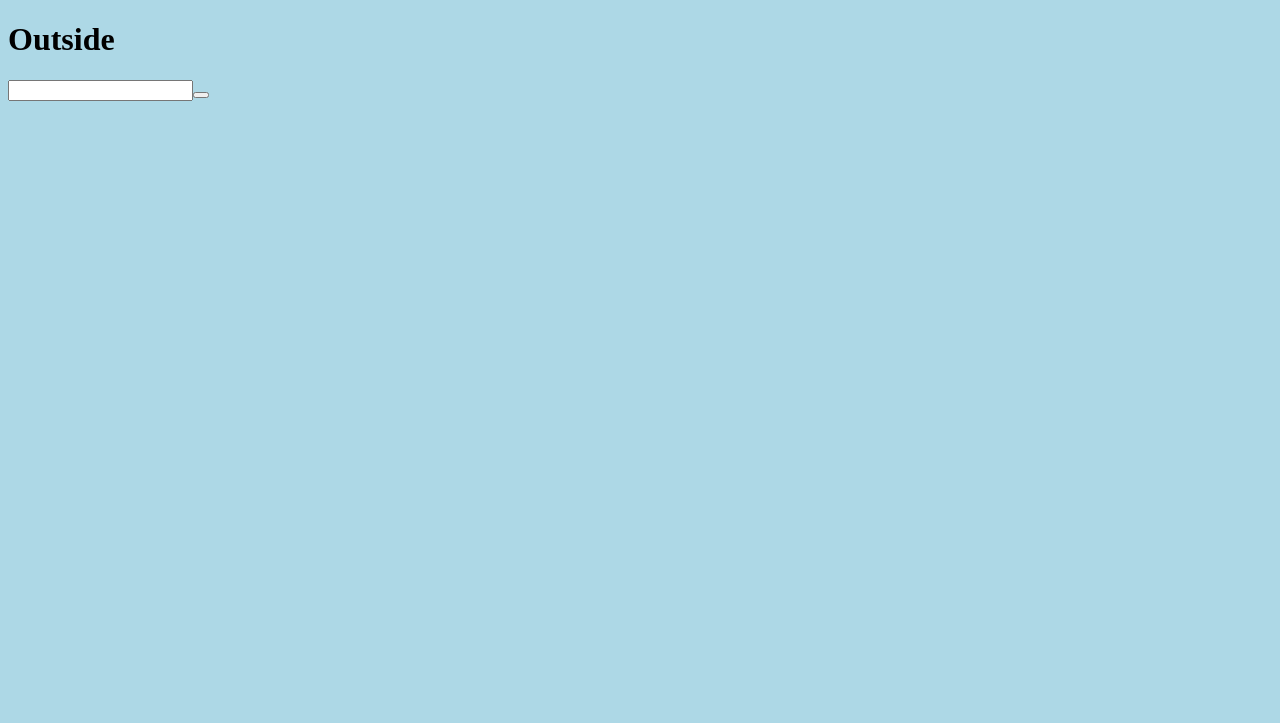
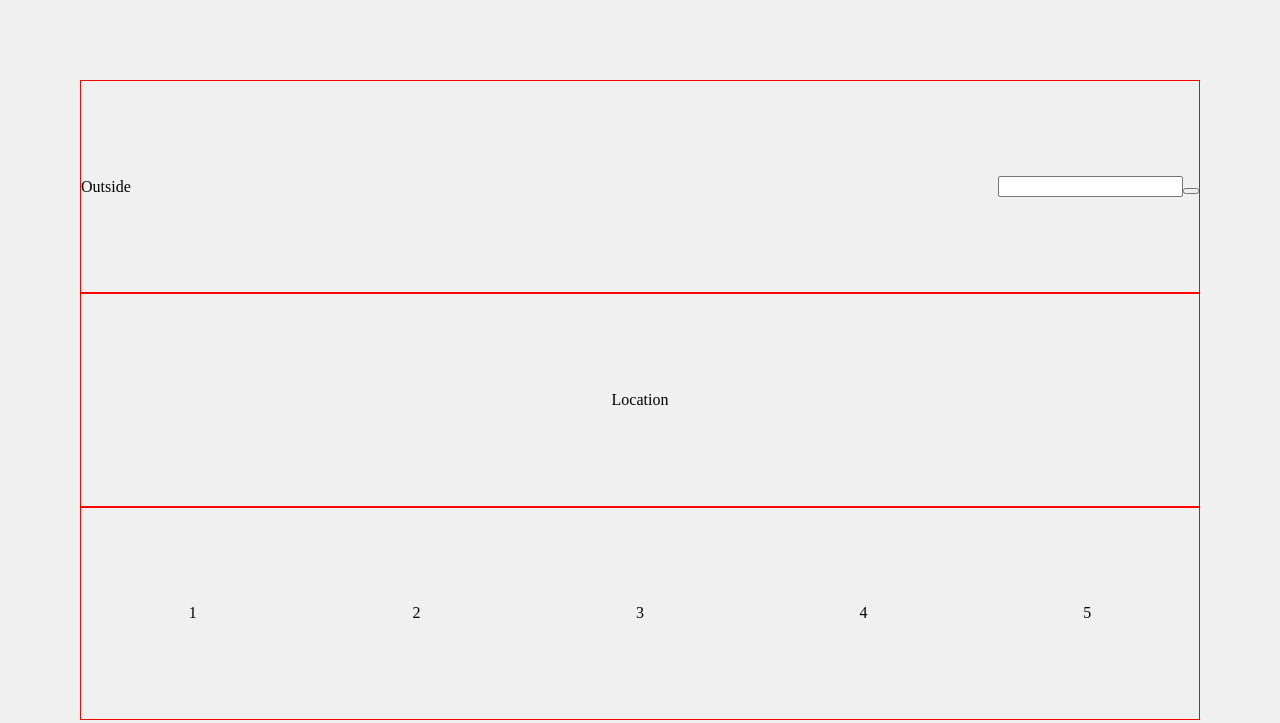
Before and after one commit to ClaudioCamba/weather-app, a website built with webpack: page dist/index.html in a window 1280 px wide. Built offline with Linux system fonts and the light colour scheme.

Commit message:
Start building layout using html and css

```diff
--- a/src/reset.scss
+++ b/src/reset.scss
@@ -109,6 +109,9 @@ section {
 body {
   line-height: 1;
 }
+body * {
+  box-sizing: border-box;
+}
 ol,
 ul {
   list-style: none;
--- a/src/style.scss
+++ b/src/style.scss
@@ -1,5 +1,57 @@
-// @import "./reset.scss";
+@import "./reset.scss";
+
+:root {
+  font-size: 16px;
+}
 
 body {
-  background-color: lightblue;
+  background-color: #f0f0f0;
 }
+
+#weather-app > div {
+  border: 1px solid red;
+}
+
+#weather-app {
+  width: 100vw;
+  height: 100vh;
+  padding: 5rem;
+  display: grid;
+  grid-template-rows: 1fr 1fr 1fr;
+
+  .title-search {
+    display: grid;
+    grid-template-columns: 1fr 1fr;
+
+    .input-wrap {
+      align-self: center;
+      justify-self: right;
+    }
+
+    h1 {
+      align-self: center;
+      justify-self: left;
+    }
+  }
+
+  .current,
+  .forecast {
+    display: flex;
+    justify-content: center;
+    align-items: center;
+  }
+
+  .forecast {
+    ul {
+      display: grid;
+      grid-template-columns: repeat(5, 1fr);
+      width: 100%;
+
+      li {
+        display: flex;
+        justify-content: center;
+        align-items: center;
+      }
+    }
+  }
+}
```
Also changed, not shown: dist/bundle.js, dist/index.html.
